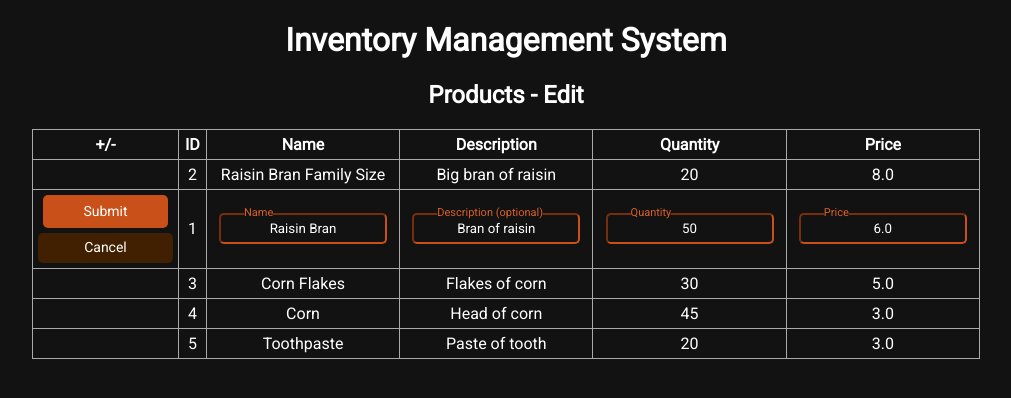
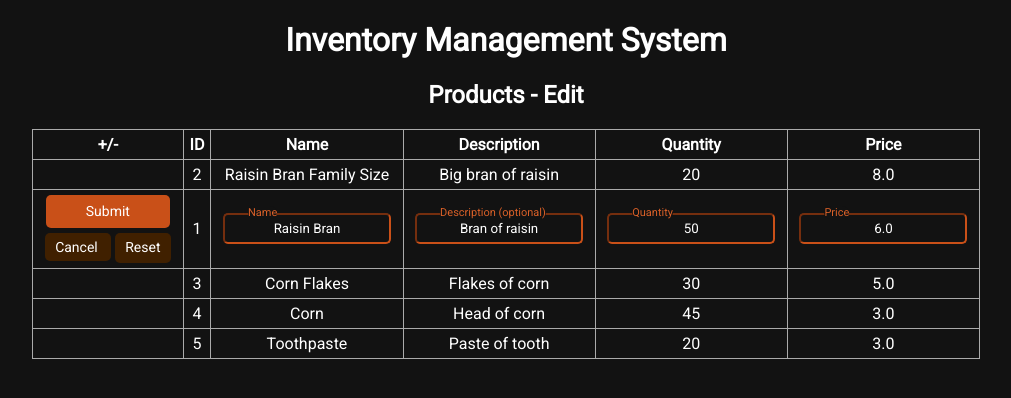
Before and after one commit to holychowders/inventory_management_system, a Flask app: page /products/edit/1 in a window 1280 px wide. Shown: the top 398 px of the page, without its empty margins (134-1145 px from the left). Run offline with Flask 3, Linux system fonts and the light colour scheme; data comes from the database, SQL or seed files in the repository; parts of the project's set-up code (start-up, migrations or seed data) failed here and were passed over.

Commit message:
Add "Reset" button to product edit page

```diff
--- a/static/css/main.css
+++ b/static/css/main.css
@@ -112,13 +112,25 @@ td {
 }
 
 .product-edit-submit-button {
+  margin-bottom: 5px;
   padding: 8px 40px;
   border-radius: 5px;
 }
 
 .product-edit-cancel-button {
-  margin-top: 5px;
+  display: inline;
+  margin-right: 2px;
+  margin-left: 2px;
   background: #402000;
-  padding: 6px 20px;
+  padding: 6px 10px;
   border-radius: 5px;
 }
+
+.product-edit-reset-button {
+  display: inline;
+  margin-right: 2px;
+  margin-left: 2px;
+  background: #402000;
+  padding: 6px 10px;
+  border-radius: 5px;
+}
--- a/templates/products/edit.html
+++ b/templates/products/edit.html
@@ -22,9 +22,14 @@
           <button type="submit" class="button product-edit-submit-button">
             Submit
           </button>
-          <a href="/products" class="button product-edit-cancel-button">
-            Cancel
-          </a>
+          <div class="product-edit-cancel-and-reset-button-group">
+            <a href="/products" class="button product-edit-cancel-button">
+              Cancel
+            </a>
+            <button type="reset" class="button product-edit-reset-button">
+              Reset
+            </button>
+          </div>
         </td>
 
         <td>
```
